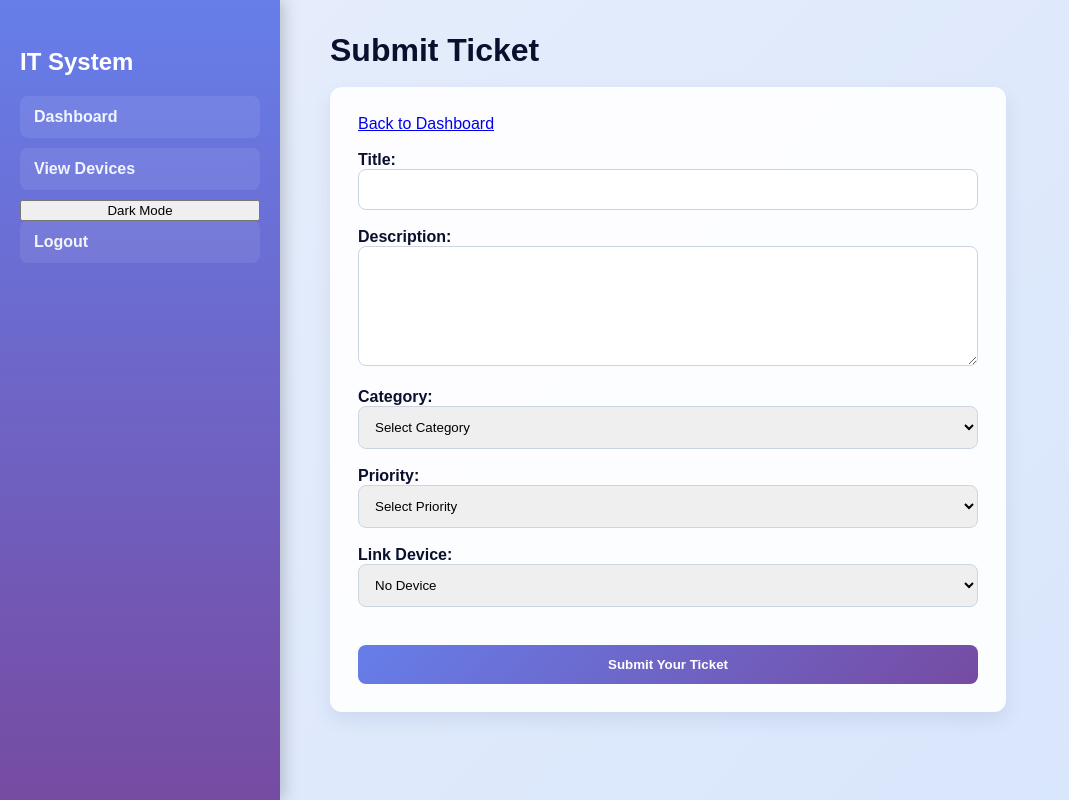
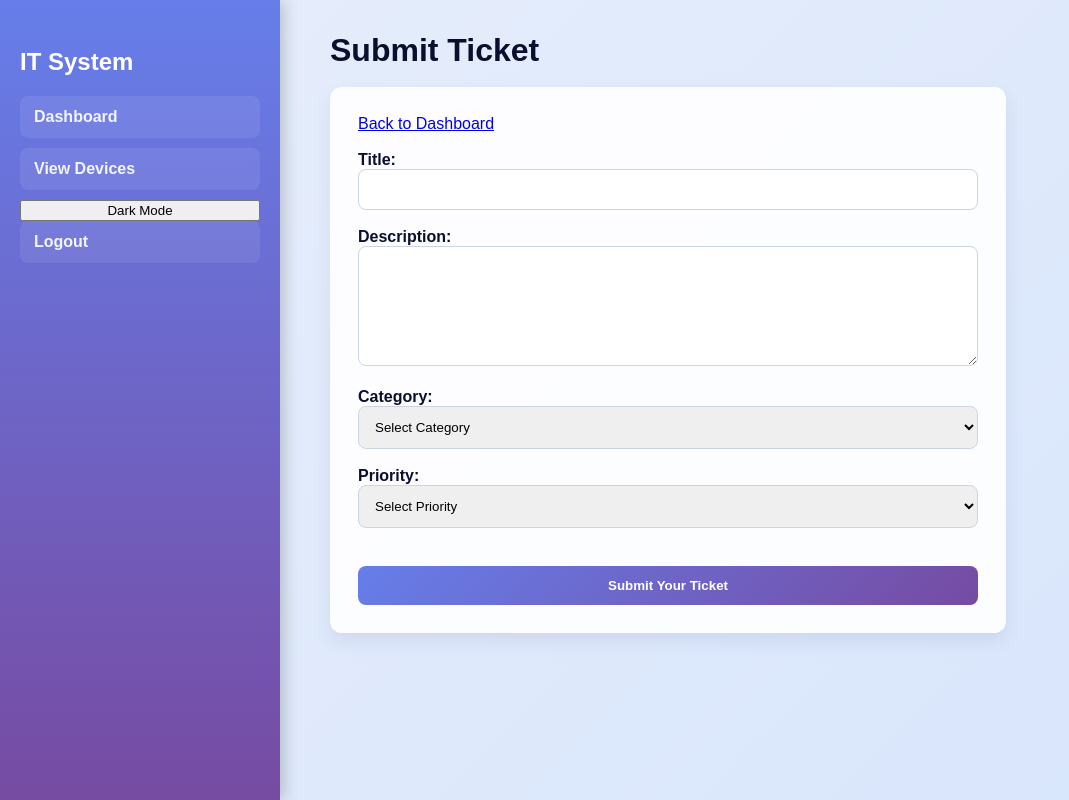
Before and after one commit to anshumkumar/IT_Ticket_manager_app_ak, a Flask app: template templates/submit_ticket.html in a window 1280 px wide. Shown: the whole page, without its empty margins (0-1069 px from the left). Run offline with Flask 3, Linux system fonts and the light colour scheme; the template is opened without the code that fills it, so the values that code supplies are empty.

Commit message:
(Version 1.19) Removed all functionality for linking devices to tickets, when tested, although the device was linked, however previous database test was not visible, I will think of a new strategy.

```diff
--- a/app.py
+++ b/app.py
@@ -121,34 +121,22 @@ def submit_ticket():
     if request.method == 'POST':
         user_id = session['user_id']
         title = request.form.get('title', '').strip()
-        device_id = request.form.get('device_id', '').strip()
         description = request.form.get('description', '').strip()
         category = request.form.get('category', '').strip()
         priority = request.form.get('priority', '').strip()
         status = 'Open'
 
-        if device_id == '':
-            device_id = None
-        else:
-            device_id = int(device_id)
 
-        if not title or not description or not category or not priority:
-            devices = Device.get_all_devices()
-            return render_template('submit_ticket.html', error='All fields are required.', devices=devices)
 
-        if priority not in ['1', '2', '3']:
-            devices = Device.get_all_devices()
-            return render_template('submit_ticket.html', error='Invalid priority selected.', devices=devices)
-
-        new_ticket = Ticket(None, user_id, title, description, status, category, int(priority), None, None, device_id)
+        new_ticket = Ticket(None, user_id, title, description, status, category, int(priority))
         new_ticket.create_ticket()
 # adds ticket to database.
 # create_ticket function is defined in tickets.py file, it adds the ticket to database.
         return redirect(url_for('user_dashboard'))
 
-    devices = Device.get_all_devices()
 
-    return render_template('submit_ticket.html', devices=devices)
+
+    return render_template('submit_ticket.html')
 
 
 @app.route('/ticket/<int:ticket_id>/complete', methods=['POST'])
--- a/database/db.py
+++ b/database/db.py
@@ -28,7 +28,6 @@ def create_table():
     cursor.execute('''CREATE TABLE IF NOT EXISTS tickets (
                    id INTEGER PRIMARY KEY AUTOINCREMENT,
                    user_id INTEGER NOT NULL,
-                   device_id INTEGER,
                    title TEXT NOT NULL,
                    description TEXT NOT NULL,
                    status TEXT NOT NULL,
@@ -52,10 +51,6 @@ def create_table():
     except sqlite3.OperationalError:
         pass
 
-    try:
-        cursor.execute("ALTER TABLE tickets ADD COLUMN device_id INTEGER")
-    except sqlite3.OperationalError:
-        pass
 
     cursor.execute('''CREATE TABLE IF NOT EXISTS devices (
                    device_id INTEGER PRIMARY KEY AUTOINCREMENT,
--- a/templates/submit_ticket.html
+++ b/templates/submit_ticket.html
@@ -62,17 +62,6 @@
                     </select>
                     <br><br>
 
-                        <label>Link Device:</label>
-                        <select name="device_id">
-                            <option value="">No Device</option>
-                            {% for device in devices %}
-                            <option value="{{ device.device_id }}">
-                                {{ device.device_name }} - {{ device.serial_number }}
-                            </option>
-                            {% endfor %}
-                        </select>
-                        <br><br>
-
 
                     <button type="submit">Submit Your Ticket</button>
 
```
Also changed, not shown: models/tickets.py (+4 -4 lines), templates/user_dashboard.html (+1 -8 lines).
